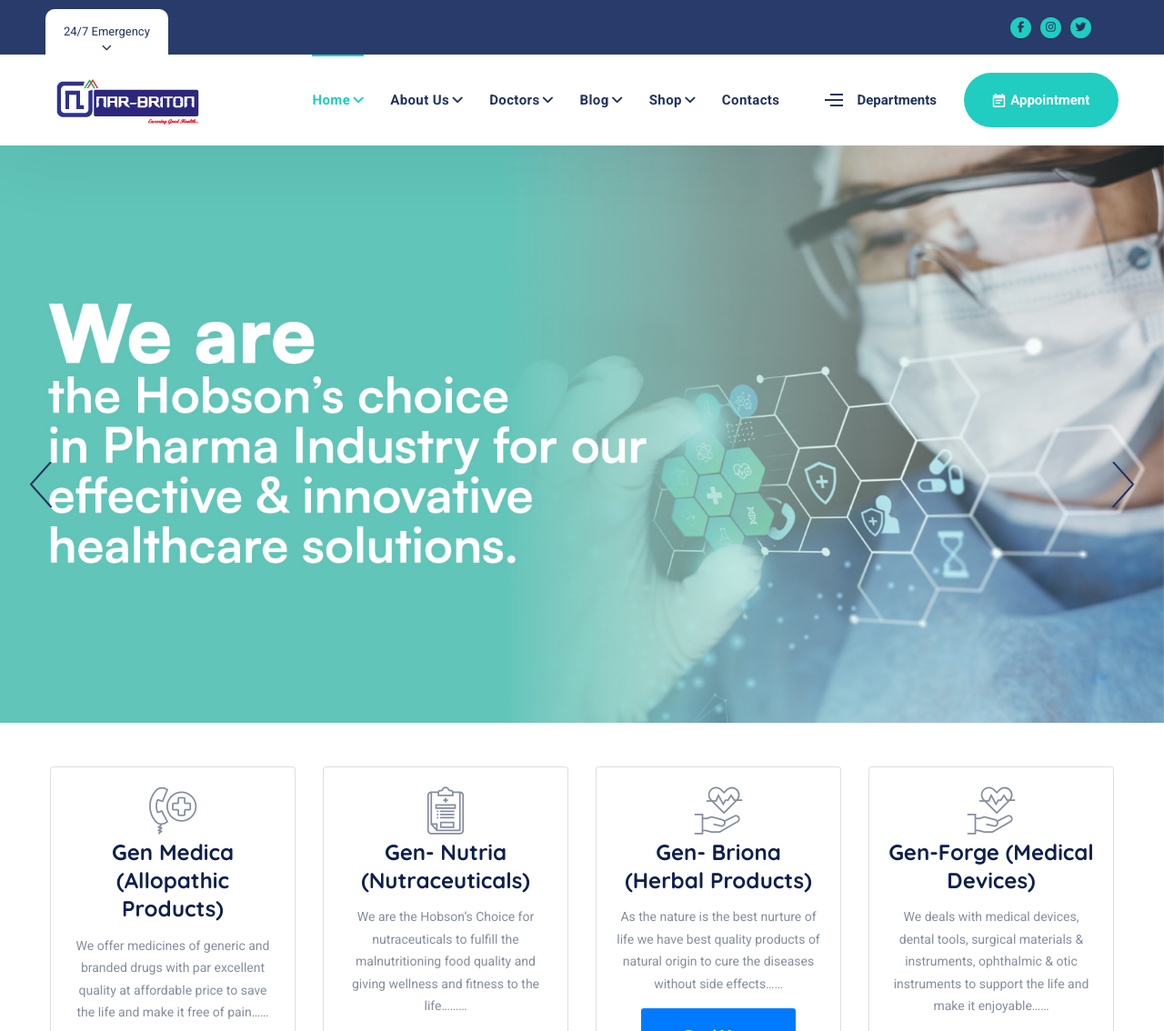
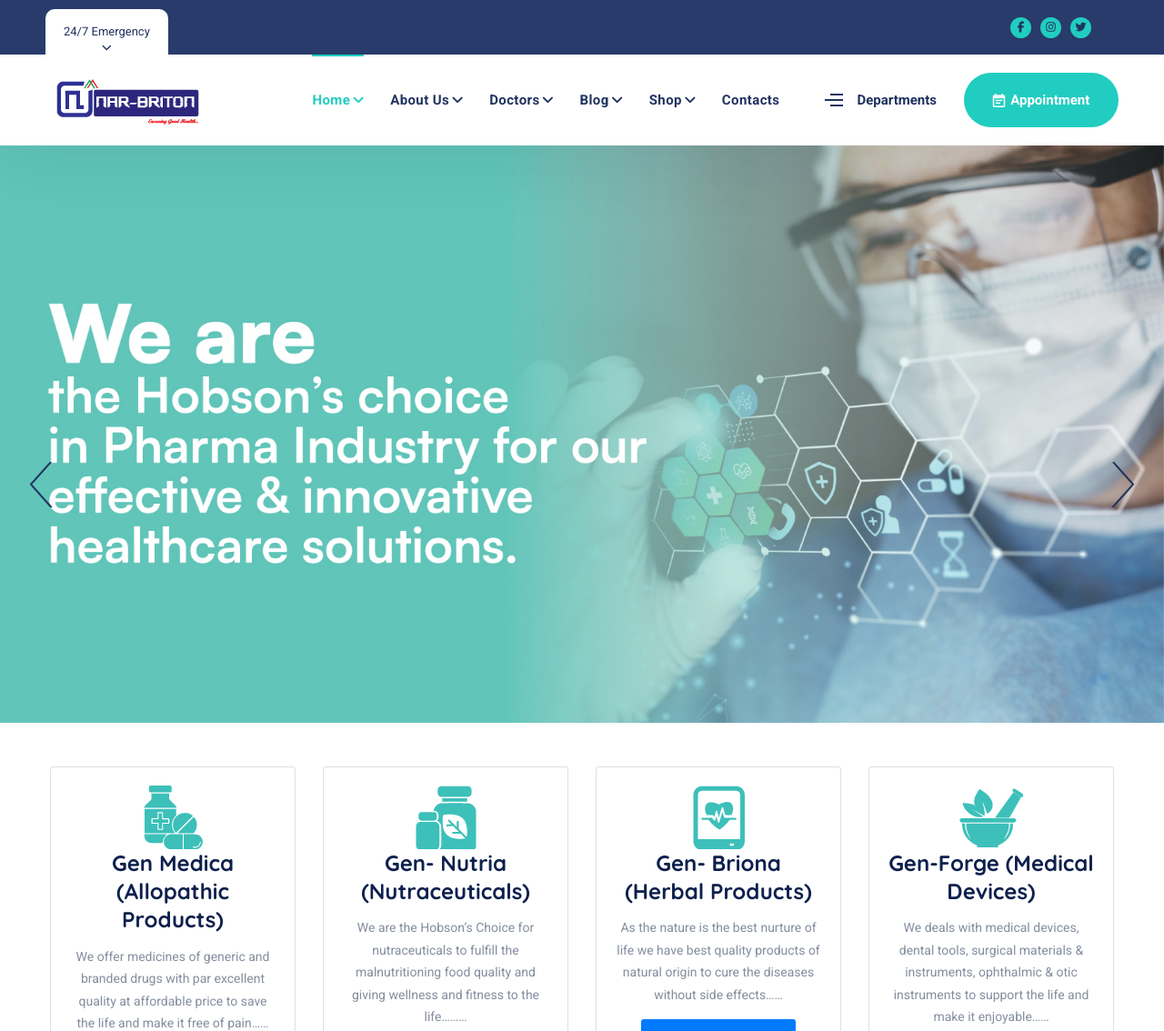
Before and after one commit to abdulrehman043/narbioton_web, a plain HTML site: page index.html in a window 1280 px wide. Shown: the top 1134 px of the page at 91% size. Drawn offline with Linux system fonts and the light colour scheme; files whose address does not match are found by name.

Commit message:
update logos

```diff
--- a/index.html
+++ b/index.html
@@ -275,7 +275,8 @@
           <div class="col-md-3 mb-4">
             <div class="card h-100">
               <div class="card-body text-center">
-                <i class="icon-call3 display-4 mb-4"></i>
+                <!-- <i class="icon-call3 display-4 mb-4"></i> -->
+                <img src="./assets/images/logo/1.png">
                 <h5 class="card-title">Gen Medica (allopathic products)</h5>
                 <p class="card-text">We offer medicines of generic and branded drugs with par excellent quality at affordable price to save the life and make it free of pain……</p>
                 <a href="#" class="btn btn-primary">Read More</a>
@@ -287,7 +288,7 @@
           <div class="col-md-3 mb-4">
             <div class="card h-100">
               <div class="card-body text-center">
-                <i class="icon-health-report display-4 mb-4"></i>
+                <img src="./assets/images/logo/2.png">
                 <h5 class="card-title">Gen- nutria (nutraceuticals)</h5>
                 <p class="card-text">We are the Hobson’s Choice for nutraceuticals to fulfill the malnutritioning food quality and giving wellness and fitness to the life………</p>
                 <a href="#" class="btn btn-primary">Read More</a>
@@ -299,7 +300,7 @@
           <div class="col-md-3 mb-4">
             <div class="card h-100">
               <div class="card-body text-center">
-                <i class="icon-heart2 display-4 mb-4"></i>
+                <img src="./assets/images/logo/3.png">
                 <h5 class="card-title">Gen- briona (herbal products)</h5>
                 <p class="card-text">As the nature is the best nurture of life we have best quality products of natural origin to cure the diseases without side effects……</p>
                 <a href="#" class="btn btn-primary">Read More</a>
@@ -311,7 +312,7 @@
           <div class="col-md-3 mb-4">
             <div class="card h-100">
               <div class="card-body text-center">
-                <i class="icon-heart2 display-4 mb-4"></i>
+                <img src="./assets/images/logo/4.png">
                 <h5 class="card-title">Gen-Forge (Medical Devices)</h5>
                 <p class="card-text">We deals with medical devices, dental tools, surgical materials & instruments, ophthalmic & otic instruments to support the life and make it enjoyable……</p>
                 <a href="#" class="btn btn-primary">Read More</a>
```
Also changed, not shown: assets/images/logo/1.png (added), assets/images/logo/2.png (added), assets/images/logo/3.png (added), assets/images/logo/4.png (added).
